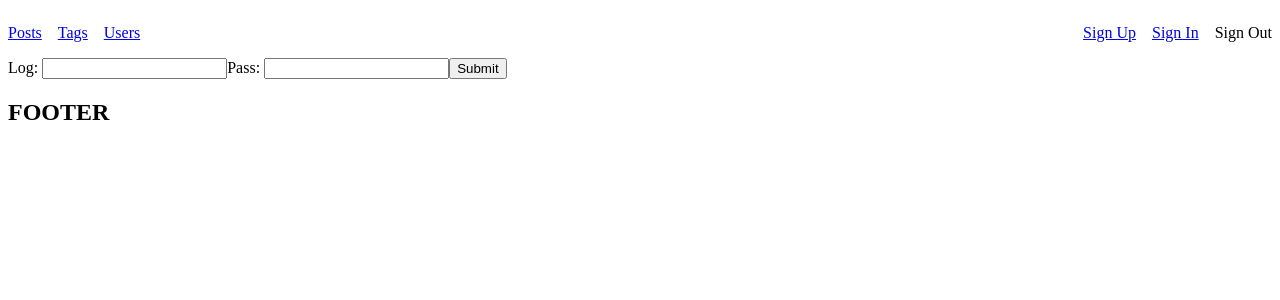
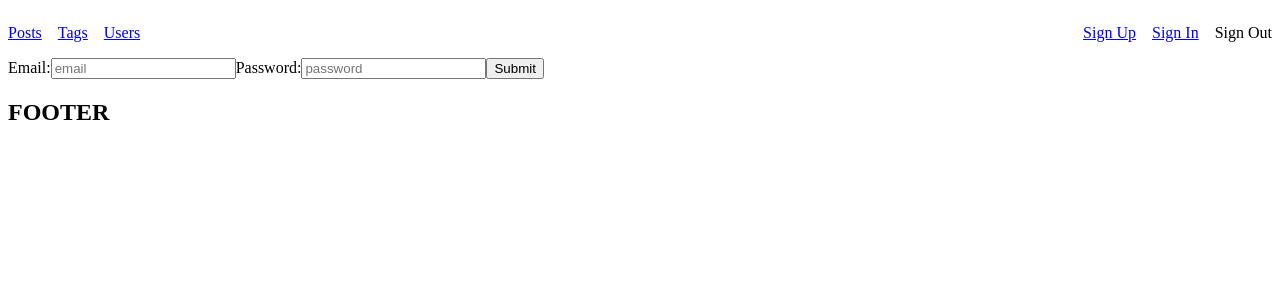
Before and after one commit to Dissident26/Joroom-2.0, a Next.js app in the folder frontend/: page /auth/sign-in in a window 1280 px wide. Shown: the top 300 px of the page. Built offline with nearby package versions, Linux system fonts and the light colour scheme.

Commit message:
FE: generate types, bind types, extended sign-in component

```diff
--- a/frontend/src/api/requests/auth/post-sign-in.ts
+++ b/frontend/src/api/requests/auth/post-sign-in.ts
@@ -1,7 +1,8 @@
 import { api } from '@/api';
+import { SignInDto } from '@/types';
 
-export const postSignIn = async () => {
-  const { data } = await api.auth.signIn();
+export const postSignIn = async (signInData: SignInDto) => {
+  const { data } = await api.auth.signIn(signInData);
 
   return data;
 };
--- a/frontend/src/api/requests/auth/post-sign-up.ts
+++ b/frontend/src/api/requests/auth/post-sign-up.ts
@@ -1,7 +1,8 @@
 import { api } from '@/api';
+import { SignUpDto } from '@/types';
 
-export const postSignUp = async () => {
-  const { data } = await api.auth.signUp();
+export const postSignUp = async (signUpData: SignUpDto) => {
+  const { data } = await api.auth.signUp(signUpData);
 
   return data;
 };
--- a/frontend/src/components/auth/sign-in.tsx
+++ b/frontend/src/components/auth/sign-in.tsx
@@ -1,9 +1,46 @@
+import { postSignIn } from '@/api';
+import { SignInDto } from '@/types';
+import { FormEvent, useCallback, useState } from 'react';
+
+const defaultFormState: SignInDto = {
+  email: '',
+  password: '',
+};
+
 export const SignIn = () => {
+  const [formState, setFormState] = useState(defaultFormState);
+  const handleSubmit = useCallback(
+    async (e: FormEvent<HTMLFormElement>) => {
+      e.preventDefault();
+      ('use server');
+      await postSignIn(formState);
+    },
+    [formState],
+  );
+
   return (
-    <div>
-      Log: <input />
-      Pass: <input />
+    <form onSubmit={handleSubmit}>
+      Email:
+      <input
+        placeholder="email"
+        onChange={({ target }) =>
+          setFormState((prev) => ({
+            ...prev,
+            email: target.value,
+          }))
+        }
+      />
+      Password:
+      <input
+        placeholder="password"
+        onChange={({ target }) =>
+          setFormState((prev) => ({
+            ...prev,
+            password: target.value,
+          }))
+        }
+      />
       <input type="submit" />
-    </div>
+    </form>
   );
 };
--- a/frontend/src/types/types.ts
+++ b/frontend/src/types/types.ts
@@ -22,7 +22,7 @@ export interface CommentDto {
 export interface UserDto {
   id: number;
   /**
-   * @maxLength 250
+   * @maxLength 50
    * @uniqueItems true
    */
   name: string;
@@ -52,6 +52,22 @@ export interface PostDto {
   comments: CommentDto[];
   /** @format date-time */
   created_at: string;
+}
+
+export interface SignUpDto {
+  /**
+   * @maxLength 50
+   * @uniqueItems true
+   */
+  name: string;
+  /** @uniqueItems true */
+  email: string;
+  password: string;
+}
+
+export interface SignInDto {
+  email: string;
+  password: string;
 }
 
 import type { AxiosInstance, AxiosRequestConfig, AxiosResponse, HeadersDefaults, ResponseType } from 'axios';
@@ -434,10 +450,12 @@ export class Api<SecurityDataType extends unknown> extends HttpClient<SecurityDa
      * @name SignUp
      * @request POST:/auth/sign-up
      */
-    signUp: (params: RequestParams = {}) =>
+    signUp: (data: SignUpDto, params: RequestParams = {}) =>
       this.request<void, any>({
         path: `/auth/sign-up`,
         method: 'POST',
+        body: data,
+        type: ContentType.Json,
         ...params,
       }),
 
@@ -448,10 +466,12 @@ export class Api<SecurityDataType extends unknown> extends HttpClient<SecurityDa
      * @name SignIn
      * @request POST:/auth/sign-in
      */
-    signIn: (params: RequestParams = {}) =>
+    signIn: (data: SignInDto, params: RequestParams = {}) =>
       this.request<void, any>({
         path: `/auth/sign-in`,
         method: 'POST',
+        body: data,
+        type: ContentType.Json,
         ...params,
       }),
 
```
